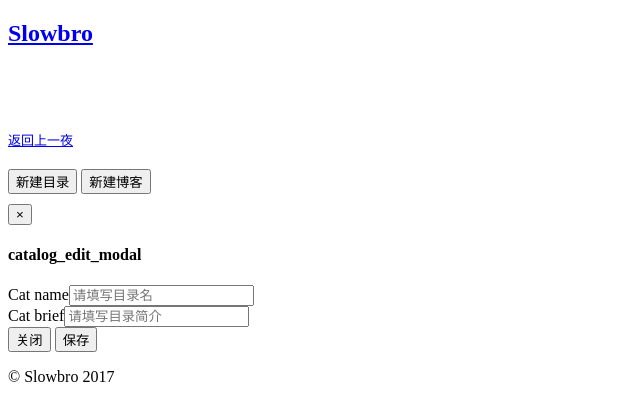
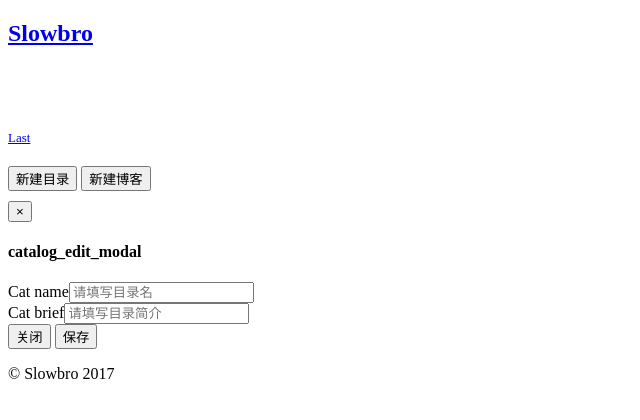
Before and after one commit to Slowbroer/my_own_web, a Yii app: template frontend/views/catalog/list.php in a window 1280 px wide. Shown: the top 420 px of the page, without its empty margins (0-640 px from the left). Run offline with PHP 8.4 and a stand-in for Yii, Linux system fonts and the light colour scheme; the template is opened without the code that fills it, so the values that code supplies are empty; form fields are guessed from the names that the template uses; some libraries are stand-ins or nearby versions.

Commit message:
1.一点点修改

```diff
--- a/frontend/views/catalog/list.php
+++ b/frontend/views/catalog/list.php
@@ -69,7 +69,7 @@ use yii\bootstrap\ActiveForm;
 </script>
 
 <div style="font-size: small;">
-    <a href="<?= \yii\helpers\Url::toRoute(['catalog/list','id'=>$parent_id])?>">返回上一夜</a>
+    <a href="<?= \yii\helpers\Url::toRoute(['catalog/list','id'=>$parent_id])?>">Last</a>
 </div>
 
 <div class="panel panel-default" style="margin: 20px auto;width: 95%">
```
